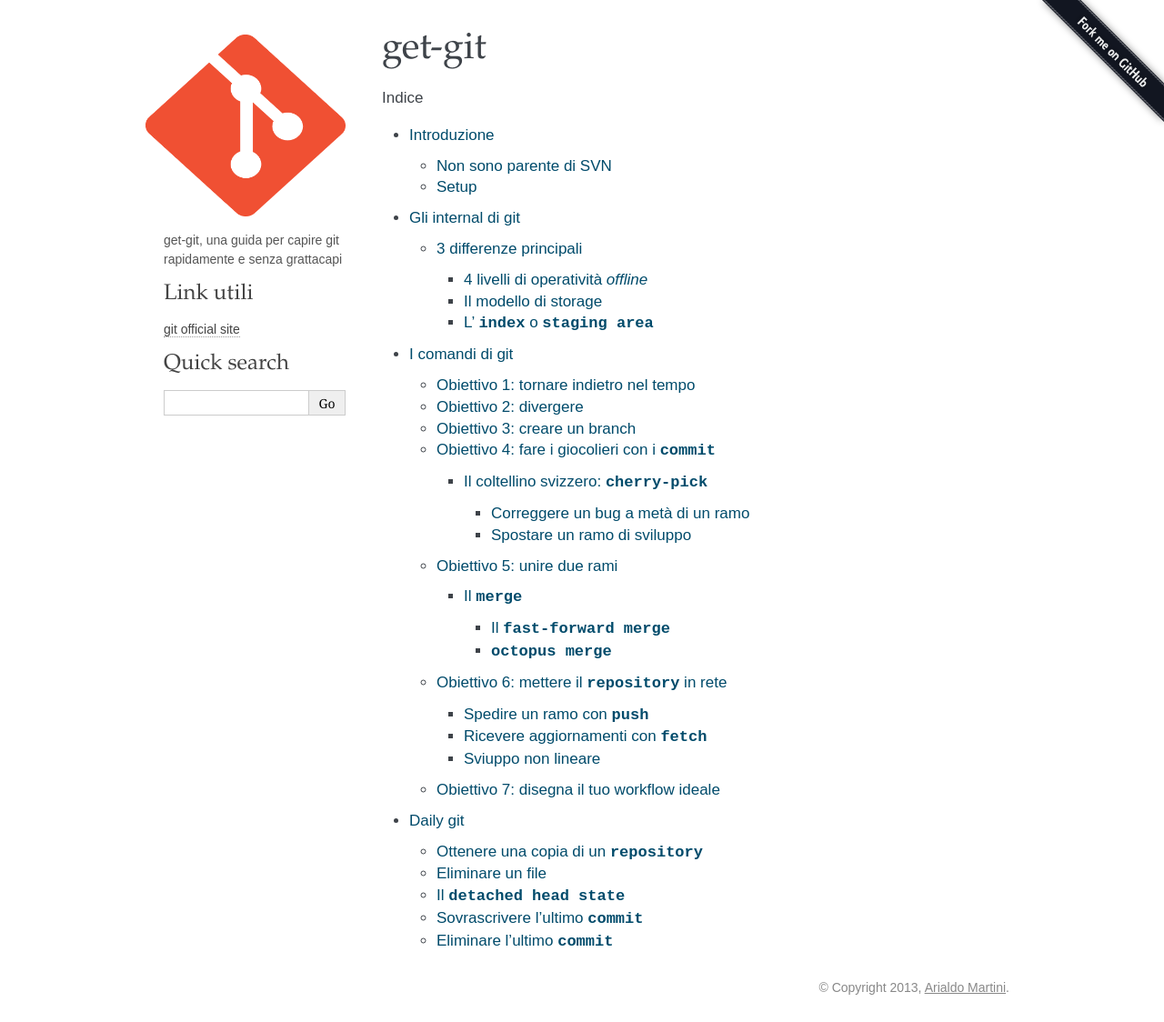
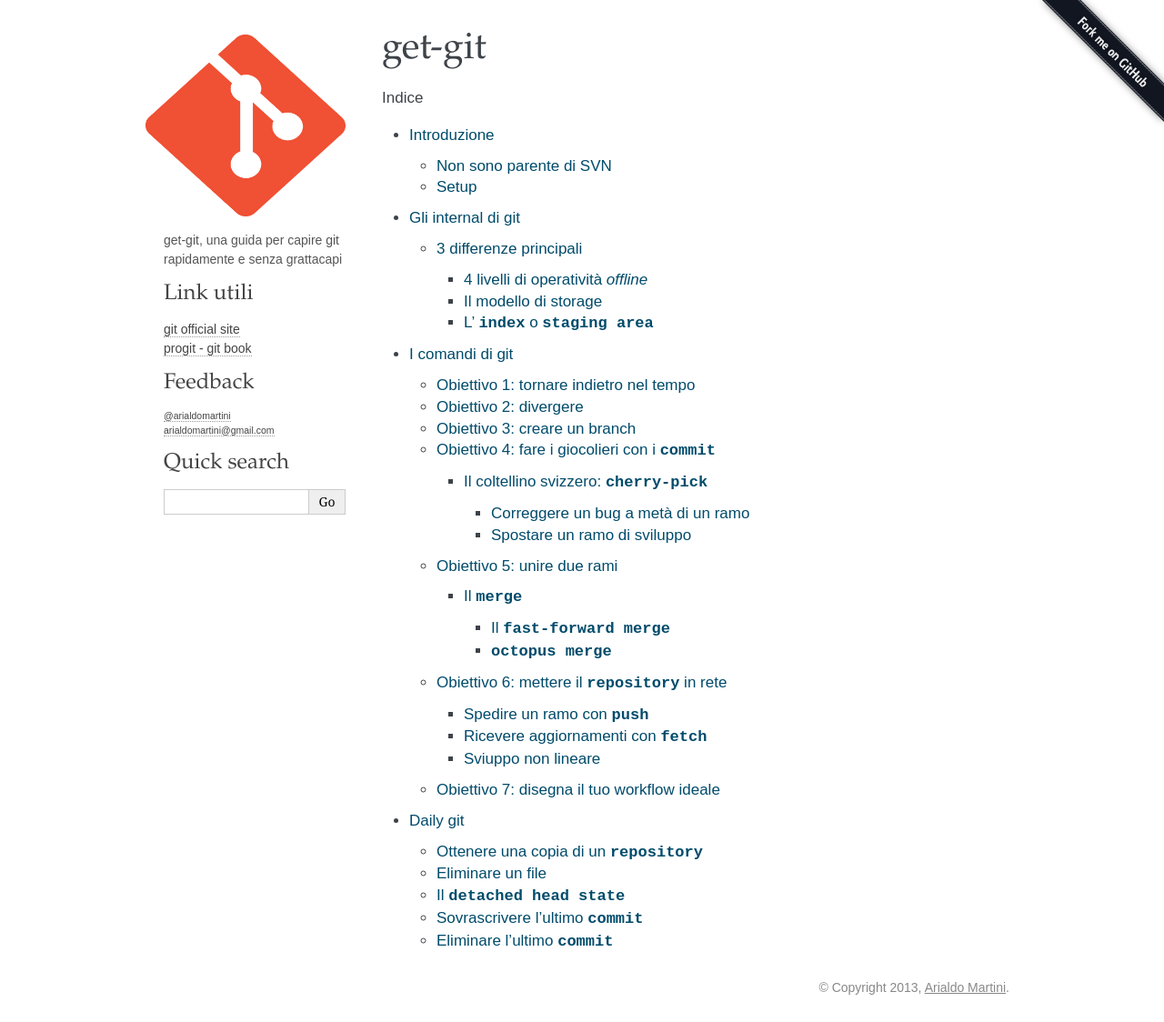
Before and after one commit to arialdomartini/get-git, a Sphinx documentation site: the page built from docs/index.rst, in a window 1280 px wide. Shown: the whole page at 91% size. Built offline with Sphinx 7.4.7, drawn with Linux system fonts in a browser that asks for light colours.

Commit message:
feedback section with twitter and email

```diff
--- a/docs/_templates/template.html
+++ b/docs/_templates/template.html
@@ -7,7 +7,18 @@
 </p>
 
 
+
 <h3>Link utili</h3>
 <ul>
   <li><a href="http://git-scm.com/">git official site</a></li>
+  <li><a href="http://www.git-scm.com/book">progit - git book</a></li>
 </ul>
+
+
+<span style="font-size:75%">
+  <h3>Feedback</h3>
+  <ul>
+    <li><a href="https://twitter.com/arialdomartini">@arialdomartini</a></li>
+    <li><a href="email://arialdomartini@gmai.com">arialdomartini@gmail.com</a></li>
+  </ul>
+</span>
```
